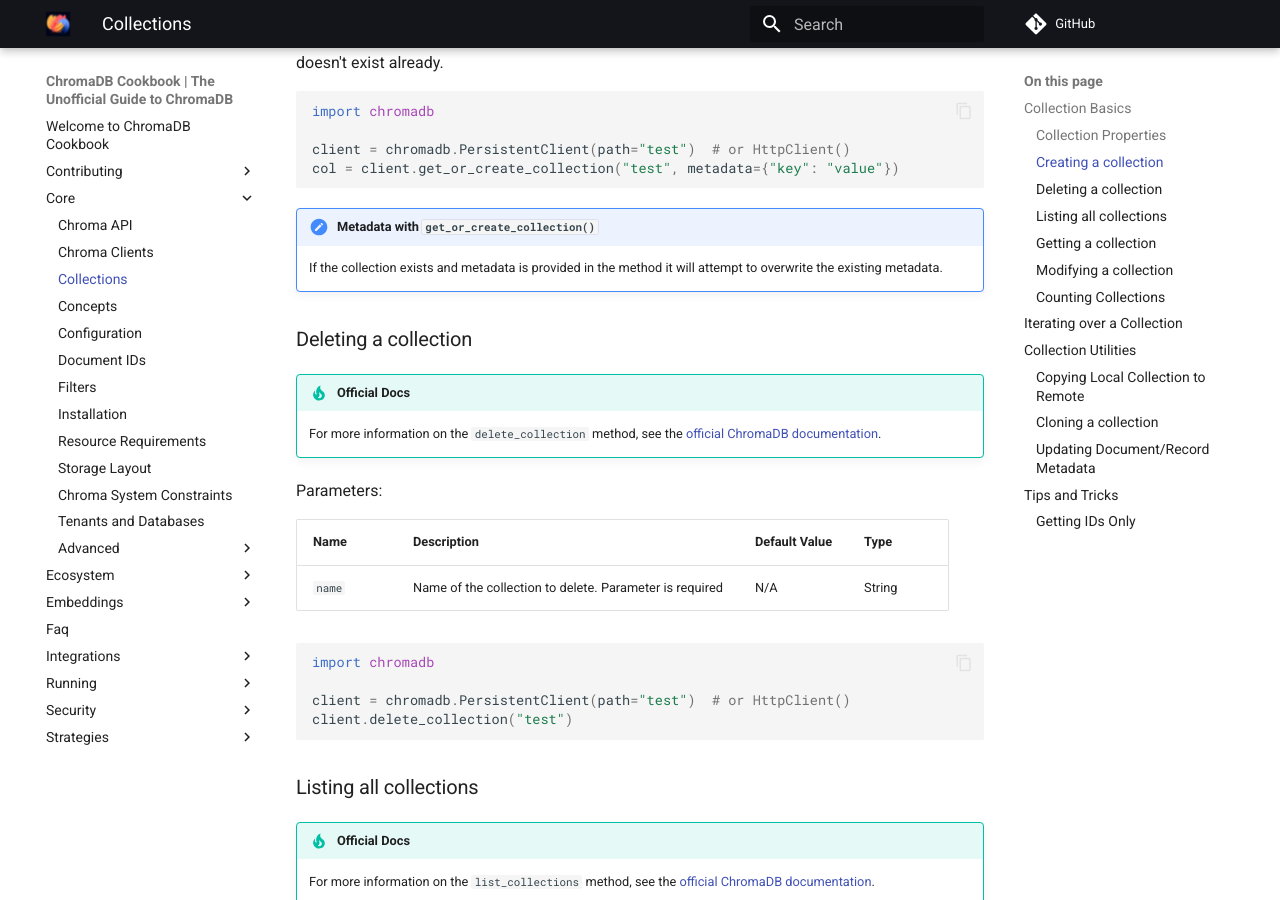
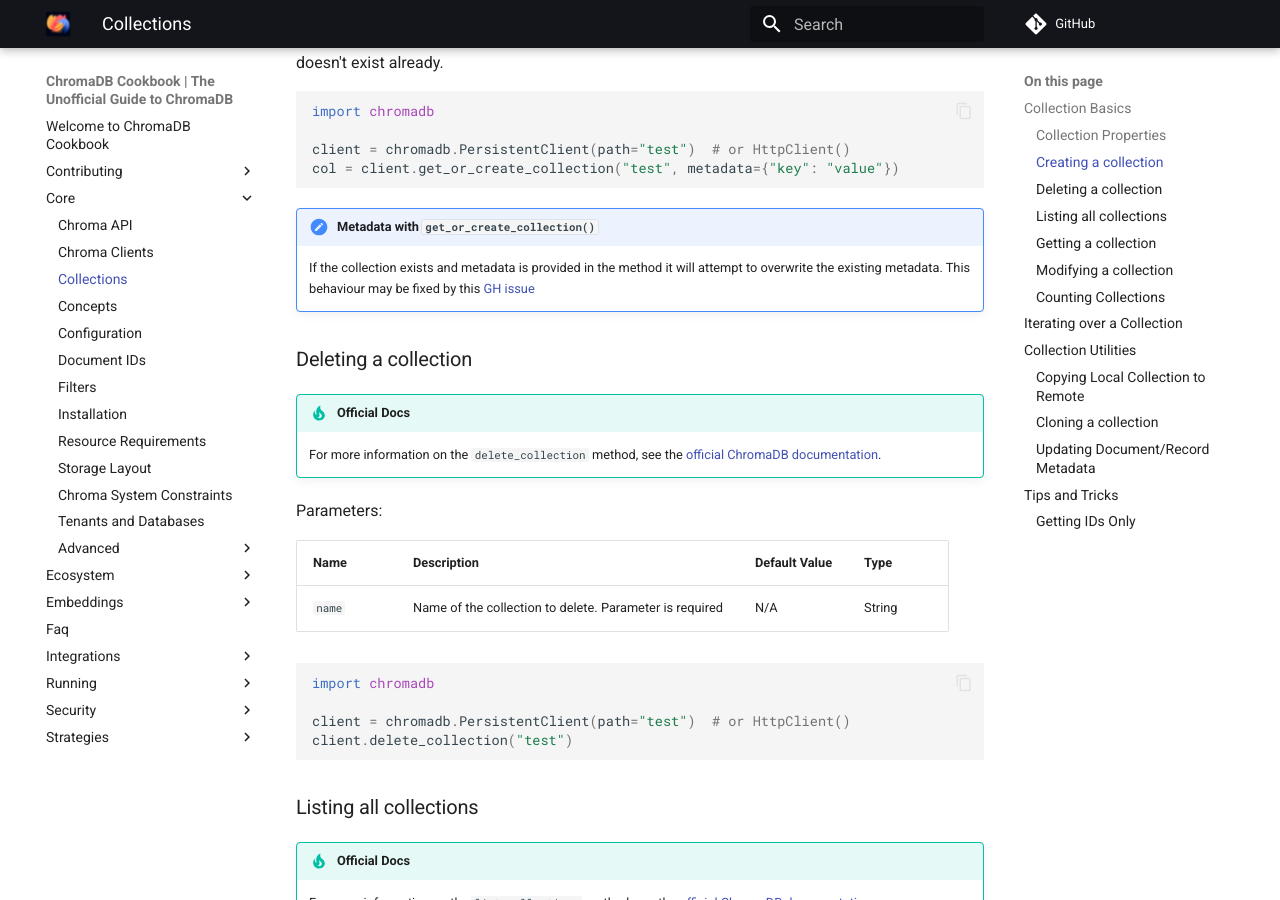
Before and after one commit to amikos-tech/chroma-cookbook, an MkDocs documentation site: the page built from docs/core/collections.md, in a window 1280 px wide and 900 px high, scrolled down 2026 px. Built offline with MkDocs 1.6.1 and Material for MkDocs 9.7.7, drawn with Linux system fonts in a browser that asks for light colours; comment, search, counter and statistics services are not loaded.

Commit message:
chore: Collection note update on get_or_create behaviour
- Added note for performance impacts of SSL termination in Chroma.

```diff
--- a/docs/core/collections.md
+++ b/docs/core/collections.md
@@ -80,6 +80,7 @@
 !!! warn "Metadata with `get_or_create_collection()`"
 
     If the collection exists and metadata is provided in the method it will attempt to overwrite the existing metadata.
+    This behaviour may be fixed by this [GH issue](https://github.com/chroma-core/chroma/issues/2390)
 
 ### Deleting a collection
 
```
Also changed, not shown: docs/security/chroma-ssl-cert.md (+6 -0 lines).
